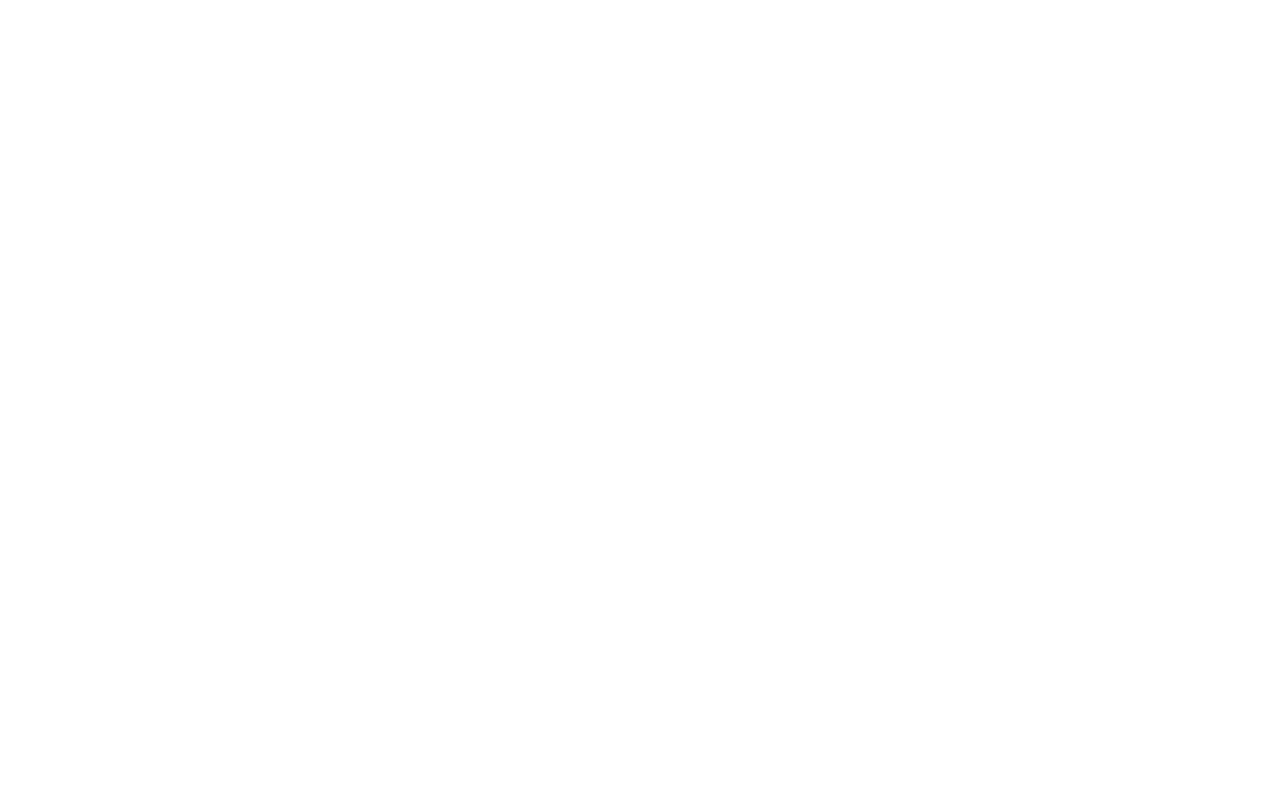
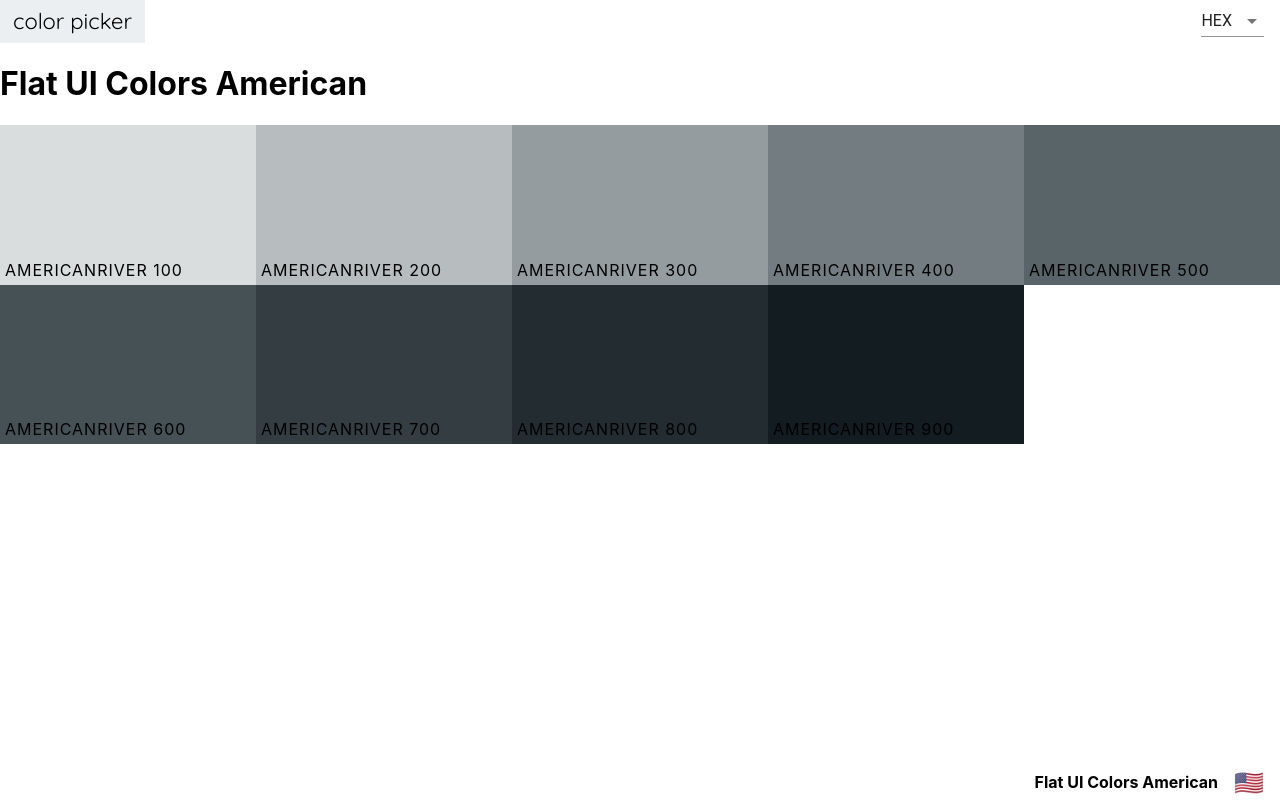
Before and after one commit to ElyTgy/colors, a React (Create React App) app: page /palette/flat-ui-colors-american/americanriver in a window 1280 px wide. Built offline with nearby package versions, Linux system fonts and the light colour scheme.

Commit message:
add more stuff

```diff
--- a/src/App.js
+++ b/src/App.js
@@ -4,6 +4,7 @@
 import {generatePalette} from "./colorHelpers";
 import {Route, Switch} from 'react-router-dom';
 import PaletteList from "./PaletteList";
+import SingleColorPalette from "./SingleColorPalette.js"
 
 export default class App extends Component {
     constructor(props){
@@ -21,6 +22,10 @@
             <Switch>
                 <Route exact path="/" render={(routeProps)=><PaletteList palettes={seedColors} {...routeProps}/>}/>
                 <Route exact path="/palette/:id" render={routeProps=><Palette {...generatePalette(this.findPalette(routeProps.match.params.id))}/>}/>
+                <Route exact path="/palette/:paletteId/:colorId" render={routeProps=><SingleColorPalette
+                    {...generatePalette(this.findPalette(routeProps.match.params.paletteId))}
+                    colorId={routeProps.match.params.colorId}/>}
+                />
             </Switch>
 
             //<div>
--- a/src/ColorBox.css
+++ b/src/ColorBox.css
@@ -54,6 +54,10 @@
     text-align:center;
     line-height:30px;
     text-transform: uppercase;
+}
+
+.see-more:hover{
+    text-decoration: underline;
 }
 
 .copy-overlay{
--- a/src/ColorBox.js
+++ b/src/ColorBox.js
@@ -1,5 +1,6 @@
 import React, { Component } from 'react'
 import {CopyToClipboard} from 'react-copy-to-clipboard'
+import {Link} from 'react-router-dom'
 import "./ColorBox.css"
 
 export default class ColorBox extends Component {
@@ -28,7 +29,9 @@
                         <div className="box-content">{name}</div>
                         <button className="copy-button">{color}</button>
                     </div>
-                    <span className="see-more">more</span>
+                    {this.props.more && (<Link onClick={e=>e.stopPropagation()} to={`/palette/${this.props.paletteId}/${this.props.colorId}`}>
+                        <span className="see-more">more</span>
+                    </Link>)}
                 </div>
             </CopyToClipboard>
         )
--- a/src/Navbar.js
+++ b/src/Navbar.js
@@ -19,17 +19,25 @@
     }
 
     render(){
+        let slider = (
+        <div className="slider-container">
+            <span>Level: {this.props.level}</span>
+            <div className="slider">
+                <Slider defaultValue={this.props.level} step={100} min={100} max={900} onAfterChange={this.props.changeLevel}/>
+            </div>
+        </div>)
+
+        if(!this.props.level || !this.props.changeLevel){
+            console.log("slider cannot render");
+            slider = null
+        }
+
         return (
             <header className="Navbar">
                 <div className="logo">
                     <Link to="/">color picker</Link>
                 </div>
-                <div className="slider-container">
-                    <span>Level: {this.props.level}</span>
-                    <div className="slider">
-                        <Slider defaultValue={this.props.level} step={100} min={100} max={900} onAfterChange={this.props.changeLevel}/>
-                    </div>
-                </div>
+                {slider}
                 <div className="select-container">
                     <Select value={this.state.format} onChange={this.handleChange}>
                         <MenuItem value="hex">HEX</MenuItem>
--- a/src/Palette.js
+++ b/src/Palette.js
@@ -2,6 +2,7 @@
 import ColorBox from './ColorBox.js'
 import Navbar from './Navbar.js';
 import {withStyles} from "@material-ui/styles"
+import PaletteFooter from './PaletteFooter'
 import "./Palette.css"
 
 
@@ -45,15 +46,13 @@
     }
 
     render() {
-        let colorBoxes = this.props.colors[this.state.level].map(colorobj=> <ColorBox color={colorobj[this.state.format]} name={colorobj.name} key={colorobj.id}/>)
+        console.log(this.props.id)
+        const colorBoxes = this.props.colors[this.state.level].map(colorobj=> <ColorBox paletteId={this.props.id} colorId={colorobj.id} color={colorobj[this.state.format]} name={colorobj.name} key={colorobj.id} more={true}/>)
         return (
             <div className={this.props.classes.palette}>
                 <Navbar handleChange={this.handleChange} format={this.state.format} level={this.state.level} changeLevel={this.changeLevel}/>
                 <div className={this.props.classes.paletteColors}>{colorBoxes}</div>
-                <footer className={this.props.classes.paletteFooter}>
-                    {this.props.paletteName}
-                    <span className={this.props.classes.emoji}>{this.props.emoji}</span>
-                </footer>
+                <PaletteFooter paletteName={this.props.paletteName} emoji={this.props.emoji}/>
             </div>
         )
     }
--- /dev/null
+++ b/src/PaletteFooter.js
@@ -0,0 +1,14 @@
+import React, { Component } from 'react'
+import "./Palette.css"
+
+
+function PaletteFooter(props)
+{
+    return(
+        <footer className={"palette-footer"}>
+            {props.paletteName}
+            <span className={'emoji'}>{props.emoji}</span>
+        </footer>)
+}
+
+export default PaletteFooter;
--- /dev/null
+++ b/src/SingleColorPalette.js
@@ -0,0 +1,50 @@
+import React, { Component } from 'react'
+import ColorBox from "./ColorBox.js"
+import Navbar from './Navbar.js';
+import "./Palette.css"
+import PaletteFooter from "./PaletteFooter"
+
+export default class SingleColorPalette extends Component {
+    constructor(props){
+        super(props);
+        this.shades = this.gatherShades(this.props.colorId)
+        this.state = {format:"hex"};
+        this.handleChange = this.handleChange.bind(this)
+    }
+
+    gatherShades(colorName){
+        let shades = []
+        for(let key in this.props.colors){
+            shades = shades.concat(
+                this.props.colors[key].filter(color => color.id === colorName)
+            )
+        }
+
+        return shades.slice(1)
+    }
+
+    handleChange(format){
+        this.setState({format:format});
+    }
+
+    render() {
+        const colorBoxes = this.shades.map(colorobj=>
+            <ColorBox
+                paletteId={this.props.id}
+                colorId={colorobj.id}
+                color={colorobj[this.state.format]}
+                name={colorobj.name}
+                more={false}
+            />)
+        return (
+            <div className="palette">
+                <Navbar handleChange={this.handleChange} format={this.state.format} />
+                <h1>{this.props.paletteName}</h1>
+                <div className="palette-colors">
+                    {colorBoxes}
+                </div>
+                <PaletteFooter paletteName={this.props.paletteName} emoji={this.props.emoji}/>
+            </div>
+        )
+    }
+}
```
